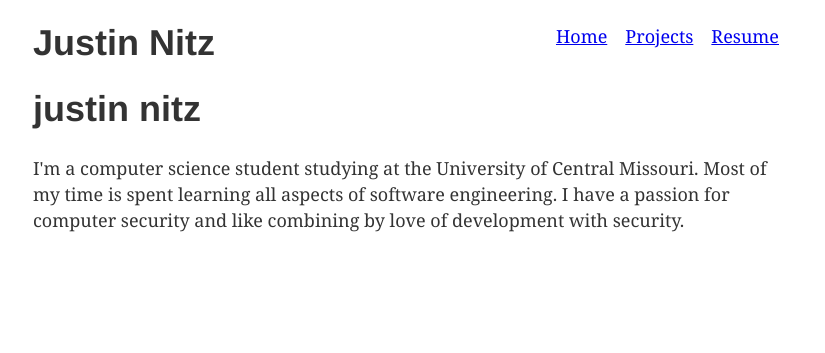
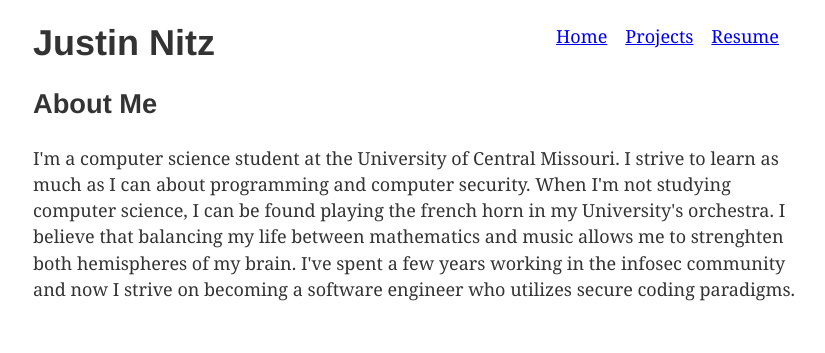
Before and after one commit to ionicpanda/gatsby-site, a Gatsby site: page / in a window 1280 px wide. Shown: the whole page, without its empty margins (225-1050 px from the left). Built offline with nearby package versions, Linux system fonts and the light colour scheme; Gatsby itself is replaced by a stand-in of ours.

Commit message:
Update index.js

```diff
--- a/src/pages/index.js
+++ b/src/pages/index.js
@@ -3,7 +3,9 @@ import Layout from "../components/layout"
 
 export default () => (
   <Layout>
-    <h1>justin nitz</h1>
-    <p>I'm a computer science student studying at the University of Central Missouri. Most of my time is spent learning all aspects of software engineering. I have a passion for computer security and like combining by love of development with security.</p>
+    <h2>About Me</h2>
+    <p>I'm a computer science student at the University of Central Missouri.
+       I strive to learn as much as I can about programming and computer security. When I'm not studying computer science, I can be found playing the french horn in my University's orchestra.
+I believe that balancing my life between mathematics and music allows me to strenghten both hemispheres of my brain. I've spent a few years working in the infosec community and now I strive on becoming a software engineer who utilizes secure coding paradigms.</p>
     </Layout>
 )
```
